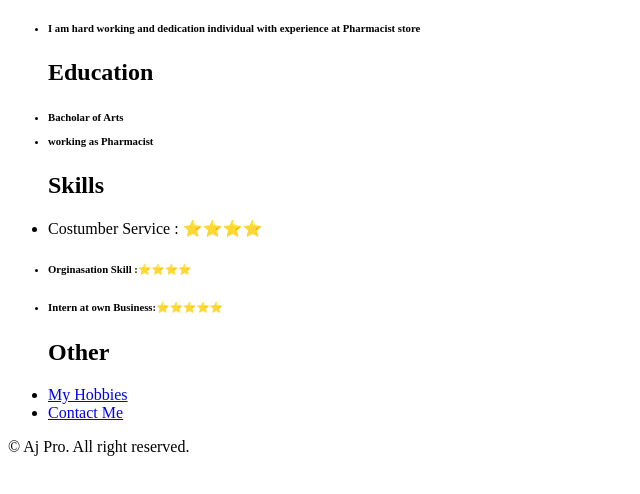
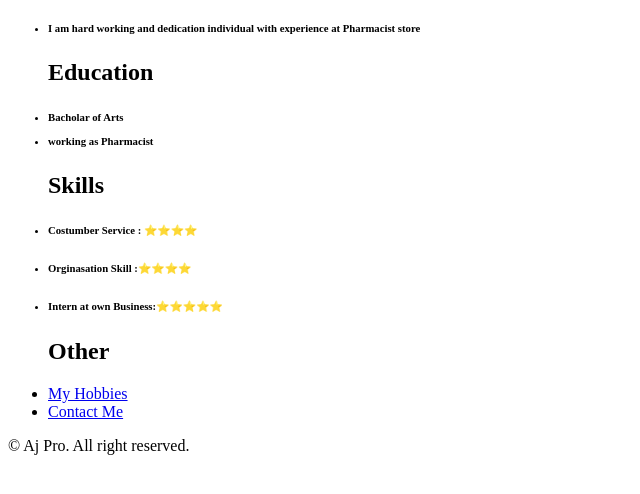
Before and after one commit to Aashishjyani29/MyProtfolio, a plain HTML site: page index.html in a window 1280 px wide. Shown: the part 196-690 px from the top of the page, without its empty margins (0-640 px from the left). Drawn offline with Linux system fonts and the light colour scheme.

Commit message:
Update index.html

```diff
--- a/index.html
+++ b/index.html
@@ -16,7 +16,7 @@
  <h2>Education</h2>
  <p><h6> <li>Bacholar of Arts</li> <br> <li>working as Pharmacist</li></h6> </p>
  <h2>Skills</h2>
- <h2<h6><li>Costumber Service : ⭐⭐⭐⭐</li> </h6></p>
+ <h6><li>Costumber Service : ⭐⭐⭐⭐</li> </h6></p>
  <p><h6><li>Orginasation Skill :⭐⭐⭐⭐</li></h6></p>
  <p><h6><li>Intern at own Business:⭐⭐⭐⭐⭐</li></h6> </p>
  <h2>Other</h2>
```
